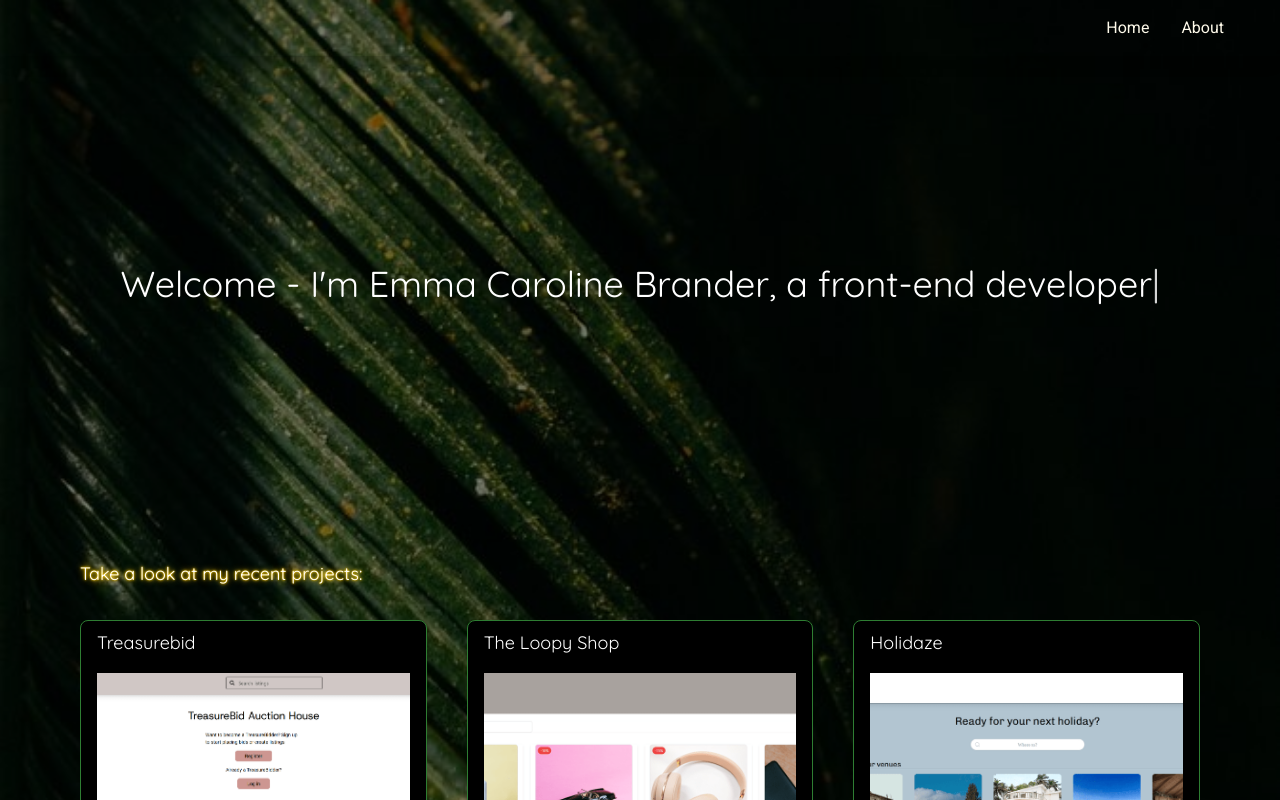
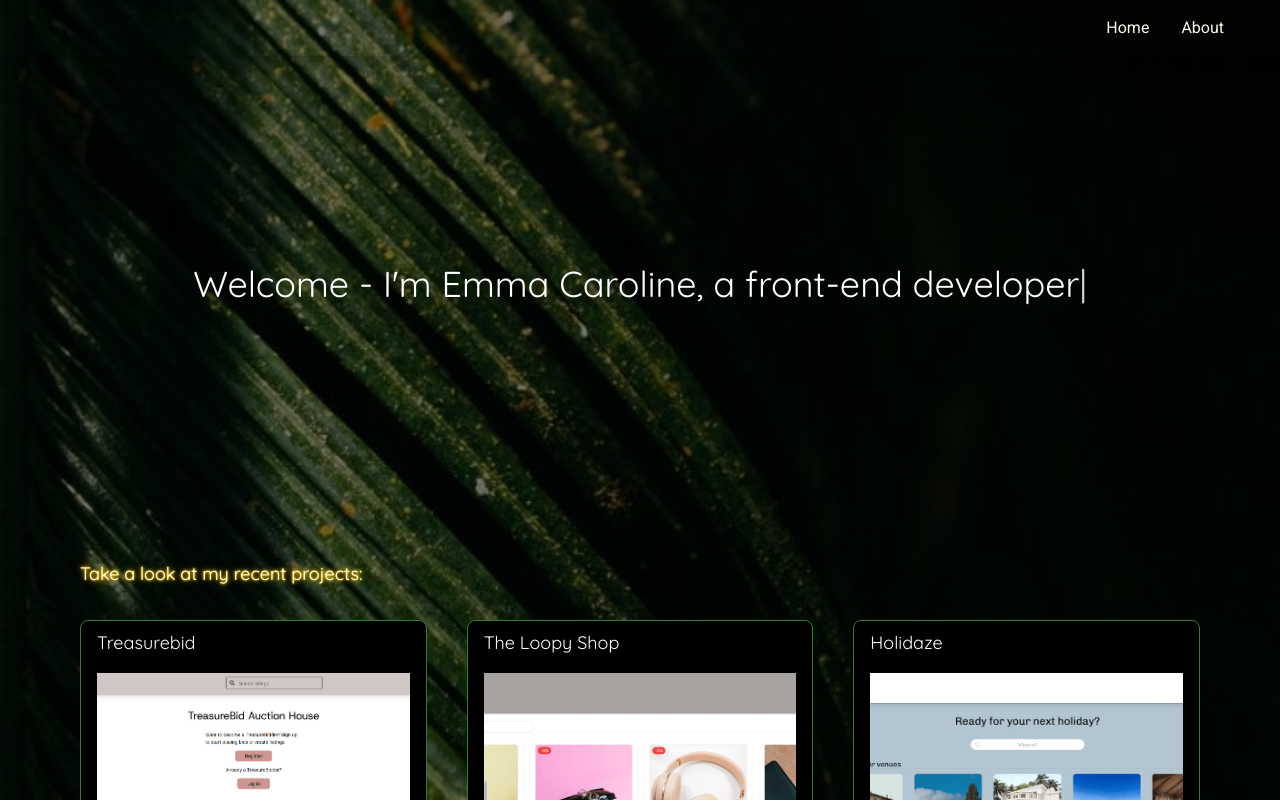
Before and after one commit to EmmaCaroline/portfolio2, a React (Vite) app: page / in a window 1280 px wide. Shown: the top 800 px of the page. Built offline with nearby package versions, Linux system fonts and the light colour scheme.

Commit message:
small change

```diff
--- a/src/ui/TypewriterHeading.jsx
+++ b/src/ui/TypewriterHeading.jsx
@@ -2,7 +2,7 @@ import { useState, useEffect } from "react";
 
 export default function TypewriterHeading() {
   const [text, setText] = useState("");
-  const fullText = "Welcome - I'm Emma Caroline Brander, a front-end developer";
+  const fullText = "Welcome - I'm Emma Caroline, a front-end developer";
 
   useEffect(() => {
     let index = 0;
```
